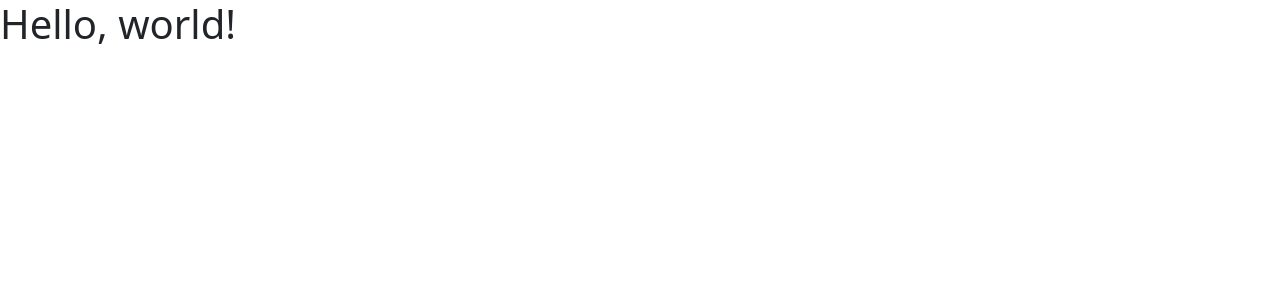
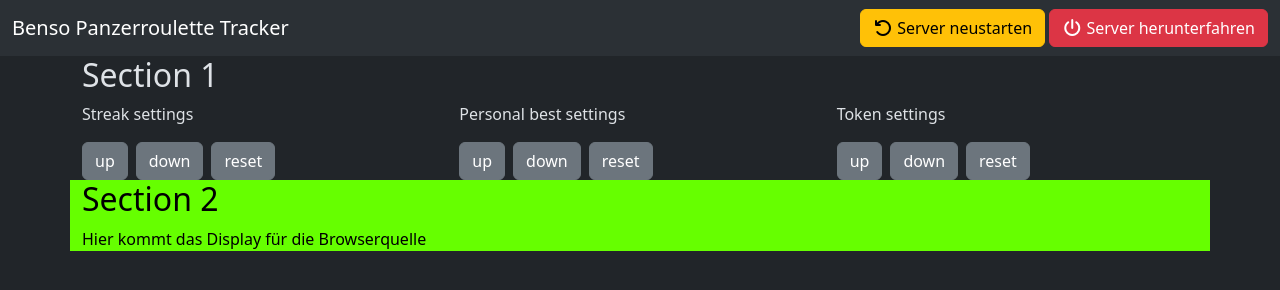
Before and after one commit to clashalytics/benso_tank_roulette, a website: page benso_tank_roulette/public/index.html in a window 1280 px wide. Drawn offline with Linux system fonts and the light colour scheme.

Commit message:
some HTML content

```diff
--- a/benso_tank_roulette/public/index.html
+++ b/benso_tank_roulette/public/index.html
@@ -1,5 +1,5 @@
 <!doctype html>
-<html lang="en">
+<html lang="en" data-bs-theme="dark">
 
 <head>
     <meta charset="utf-8">
@@ -14,9 +14,66 @@
 
 <body>
 
-<h1>Hello, world!</h1>
+<nav class="navbar navbar-expand-lg bg-body-tertiary bg-dark" data-bs-theme="dark">
+    <div class="container-fluid">
+        <a class="navbar-brand" href="">Benso Panzerroulette Tracker</a>
+        <button class="navbar-toggler" type="button" data-bs-toggle="collapse" data-bs-target="#navbarSupportedContent" aria-controls="navbarSupportedContent" aria-expanded="false" aria-label="Toggle navigation">
+            <span class="navbar-toggler-icon"></span>
+        </button>
+        <div class="collapse navbar-collapse">
 
+            <div class="ms-auto mb-2 mb-lg-0">
+                <button class="btn btn-warning">
+                    <i class="fa-solid fa-arrow-rotate-left"></i>
+                    Server neustarten
+                </button>
+                <button class="btn btn-danger">
+                    <i class="fa-solid fa-power-off"></i>
+                    Server herunterfahren
+                </button>
+            </div>
+        </div>
+    </div>
+</nav>
 
+<div class="container roulette-control-wrapper">
+    <h2 class="h2">
+        Section 1
+    </h2>
+    <div class="roulette-control">
+        <div class="streak-control">
+            <p>Streak settings</p>
+            <div class="flex-buttons d-flex justify-content-start">
+                <button class="btn btn-secondary">up</button>
+                <button class="btn btn-secondary">down</button>
+                <button class="btn btn-secondary">reset</button>
+            </div>
+        </div>
+        <div class="pb-control">
+            <p>Personal best settings</p>
+            <div class="flex-buttons d-flex justify-content-start">
+                <button class="btn btn-secondary">up</button>
+                <button class="btn btn-secondary">down</button>
+                <button class="btn btn-secondary">reset</button>
+            </div>
+        </div>
+        <div class="token-control">
+            <p>Token settings</p>
+            <div class="flex-buttons d-flex justify-content-start">
+                <button class="btn btn-secondary">up</button>
+                <button class="btn btn-secondary">down</button>
+                <button class="btn btn-secondary">reset</button>
+            </div>
+        </div>
+    </div>
+</div>
+
+<div class="container roulette-display">
+    <h2 class="h2">
+        Section 2
+    </h2>
+    <p>Hier kommt das Display für die Browserquelle</p>
+</div>
 
 <script src="vendor/bootstrap/dist/js/bootstrap.bundle.min.js"></script>
 
--- a/benso_tank_roulette/public/style.css
+++ b/benso_tank_roulette/public/style.css
@@ -0,0 +1,21 @@
+body {
+    margin: 0;
+    padding: 0;
+    box-sizing: border-box;
+}
+
+.roulette-display {
+    background-color: #66ff00;
+    color: black;
+}
+
+.roulette-control {
+    display: grid;
+    grid-template-columns: repeat(3, 1fr);
+    grid-template-rows: 1fr;
+    grid-column-gap: 1rem;
+}
+
+.flex-buttons {
+    gap: .5rem;
+}
```
